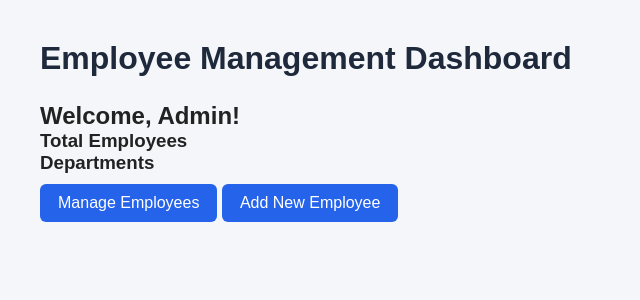
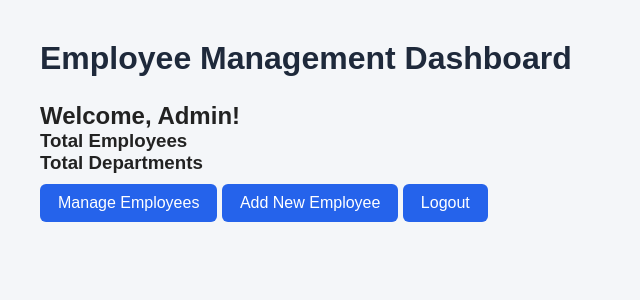
Before and after one commit to priyankundarpriya-cmyk/Employee-Management-System, a Python web app: template templates/dashboard.html in a window 1280 px wide. Shown: the top 300 px of the page, without its empty margins (0-640 px from the left). Run offline with Jinja, Linux system fonts and the light colour scheme; the template is opened without the code that fills it, so the values that code supplies are empty.

Commit message:
add logout button on dashboard

```diff
--- a/templates/dashboard.html
+++ b/templates/dashboard.html
@@ -5,6 +5,7 @@
     <link rel="stylesheet" href="{{ url_for('static', filename='style.css') }}">
 </head>
 <body>
+
     <h1>Employee Management Dashboard</h1>
 
     <h2>Welcome, Admin!</h2>
@@ -15,11 +16,15 @@
     </div>
 
     <div>
-        <h3>Departments</h3>
+        <h3>Total Departments</h3>
         <p>{{ total_departments }}</p>
     </div>
 
     <a href="{{ url_for('employees.employee_list') }}">Manage Employees</a>
+
     <a href="{{ url_for('employees.add_employee') }}">Add New Employee</a>
+
+    <a href="{{ url_for('auth.logout') }}">Logout</a>
+
 </body>
 </html>
```
